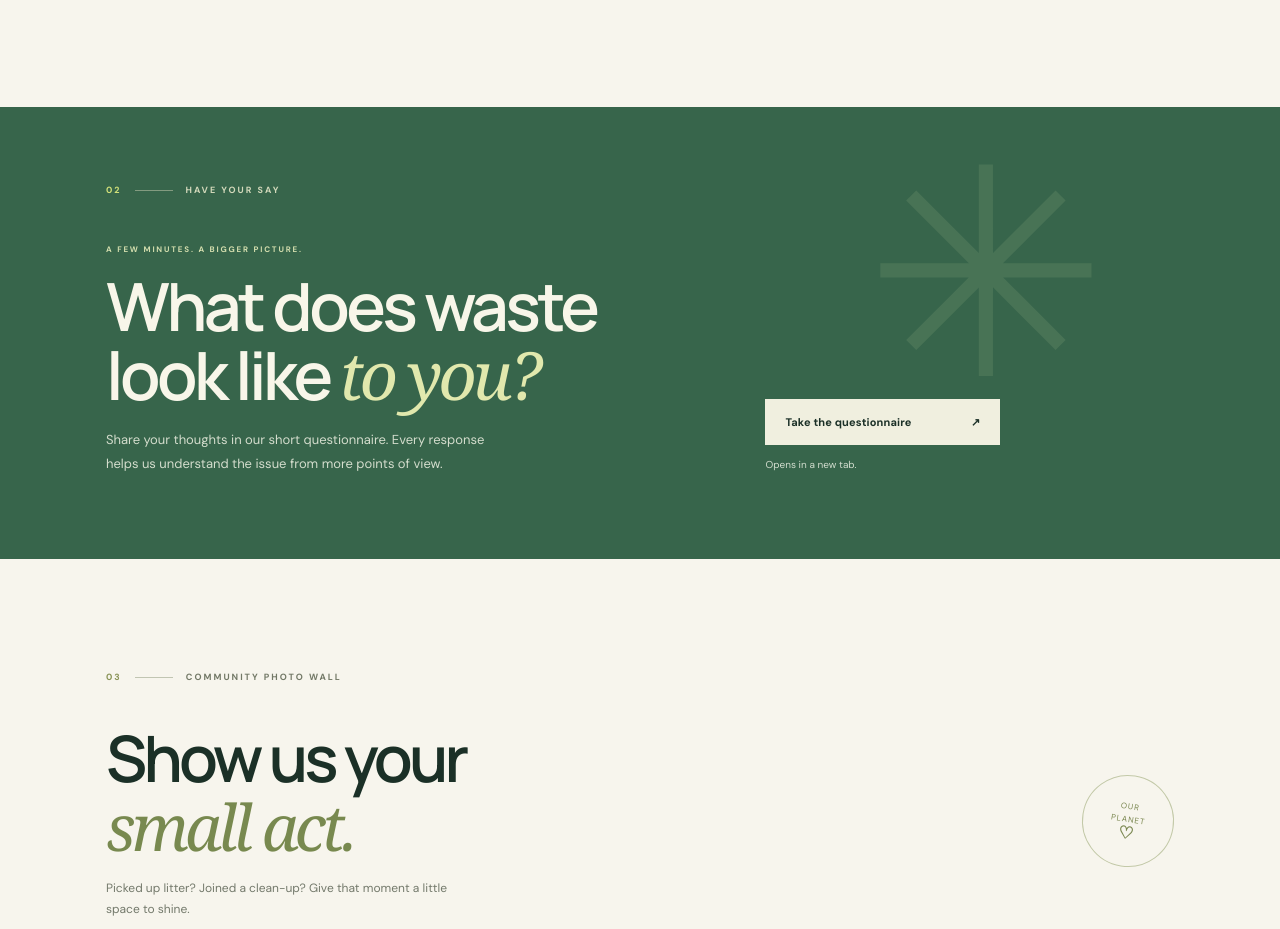
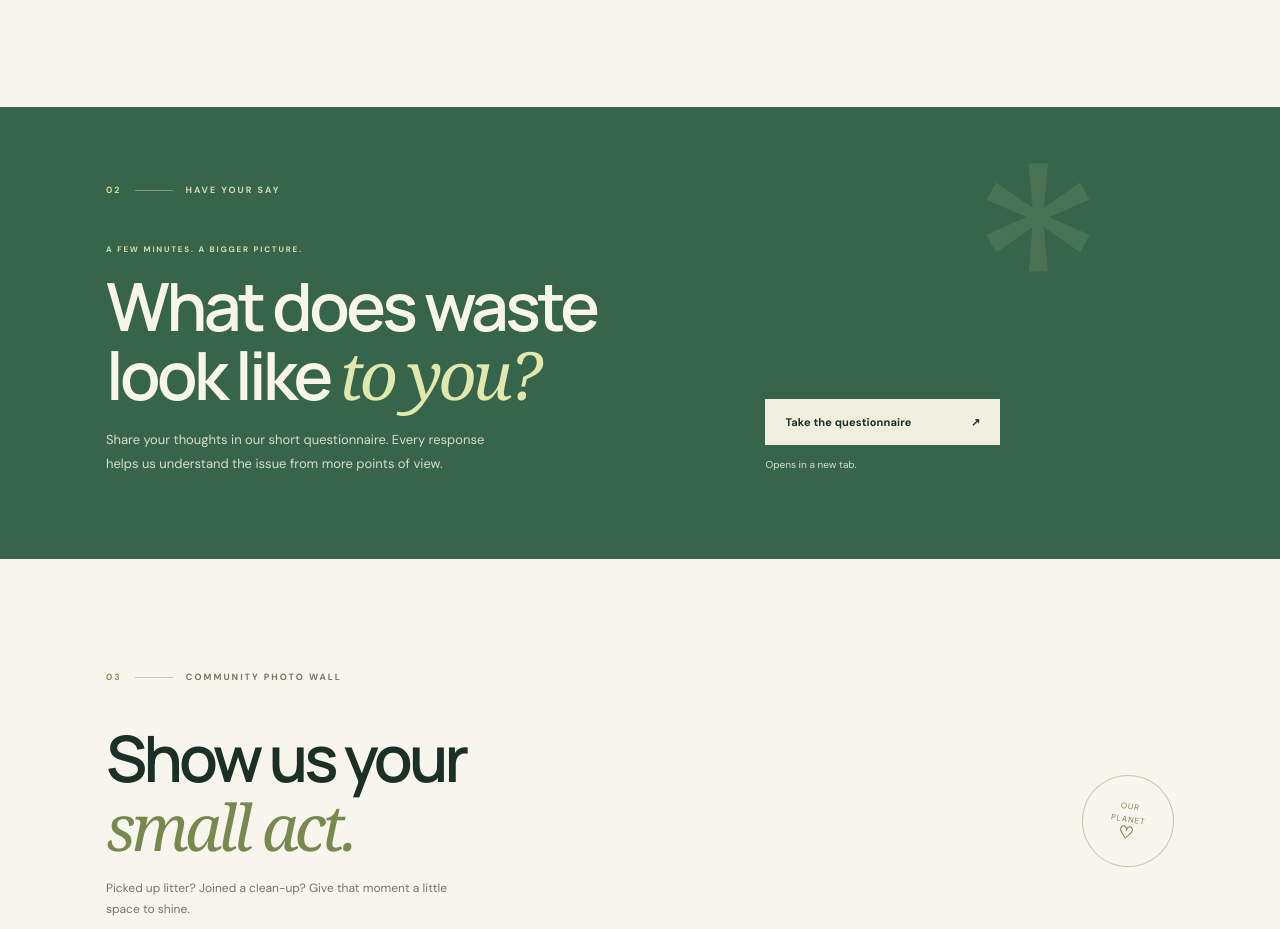
Before and after one commit to DanCepCode/WastePollution-Web, a plain HTML site: page index.html in a window 1280 px wide. Shown: the part 1640-2569 px from the top of the page. Drawn offline with nearby package versions, Linux system fonts and the light colour scheme; no server answers.

Commit message:
Change survey decoration symbol from '✳' to '*'

```diff
--- a/index.html
+++ b/index.html
@@ -70,7 +70,7 @@
           <div><p class="survey-overline">A FEW MINUTES. A BIGGER PICTURE.</p><h2 id="survey-title">What does waste<br />look like <em>to you?</em></h2><p class="survey-copy">Share your thoughts in our short questionnaire. Every response helps us understand the issue from more points of view.</p></div>
           <div class="survey-action"><a class="button button-cream" id="survey-link" href="#questionnaire">Take the questionnaire <span aria-hidden="true">↗</span></a><p id="survey-note">Opens in a new tab.</p></div>
         </div>
-        <span class="survey-decoration" aria-hidden="true">✳</span>
+        <span class="survey-decoration" aria-hidden="true">*</span>
       </div>
     </section>
 
```
